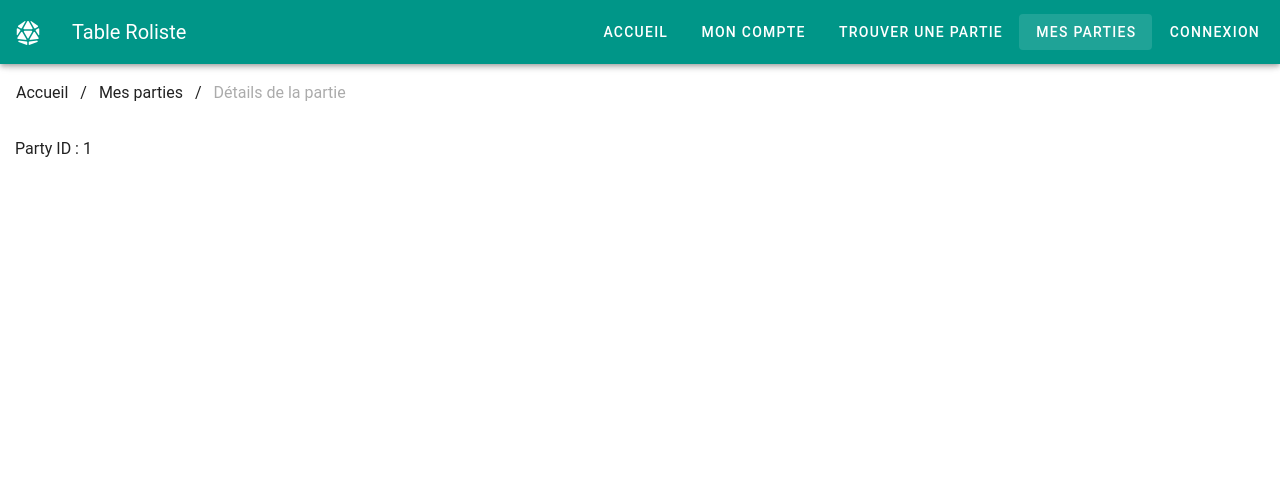
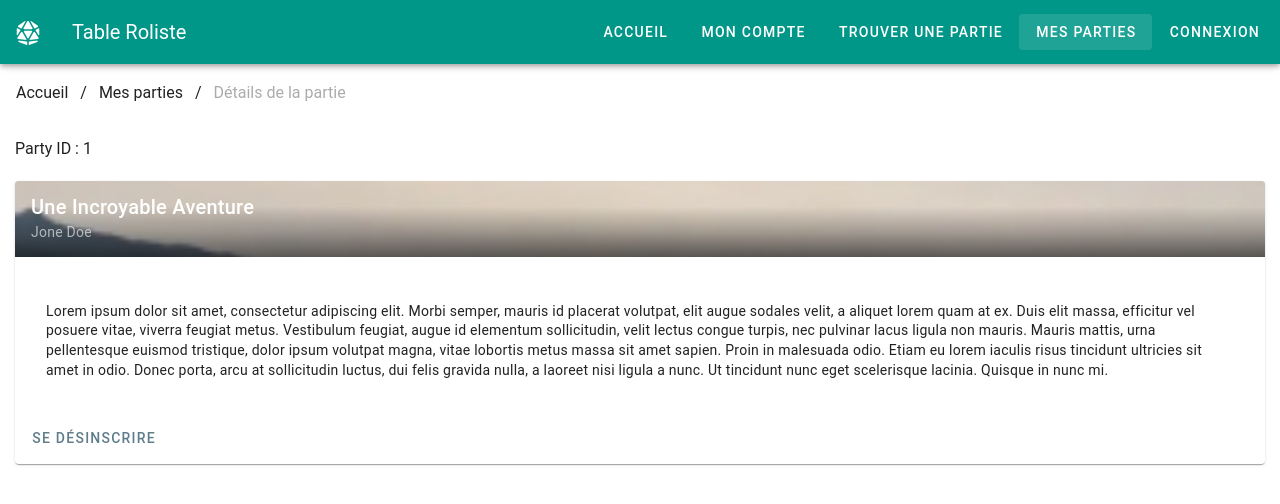
Before and after one commit to marylauref/table-roliste, a Vue app in the folder frontend/: page /MyParties/Party/1 in a window 1280 px wide. Shown: the top 504 px of the page. Built offline with nearby package versions, Linux system fonts and the light colour scheme.

Commit message:
- add party view

```diff
--- a/frontend/src/components/vueTemplate.vue
+++ b/frontend/src/components/vueTemplate.vue
@@ -21,9 +21,11 @@
 
 		methods: {},
 
+		beforeMount() {},
+
 		mounted() {},
 	}
 </script>
 
-<style scoped>
+<style lang="less" scoped>
 </style>
--- a/frontend/src/views/MyPartiesView.vue
+++ b/frontend/src/views/MyPartiesView.vue
@@ -7,7 +7,7 @@
 	>
 		<template v-slot:item.game="{ value }">
 			<div class="td-game">
-				{{ value.name }}
+				{{ value.title }}
 				<genericIcon v-if="!value.isPartyConfirmed"
 					icon="fa-solid fa-triangle-exclamation"
 					color="warning"
@@ -53,24 +53,6 @@ export default {
 	},
 
 	computed: {
-		// columns() {
-		// 	return [
-		// 		{
-		// 			title: "Horaires",
-		// 			key: "schedule",
-		// 			value: this.scheduleTemplate,
-		// 		},
-		// 		{
-		// 			title: "Jeux",
-		// 			key: "game",
-		// 			width: "100%",
-		// 		},
-		// 		{
-		// 			title: "N° table",
-		// 			key: "tableNumber",
-		// 		},
-		// 	];
-		// },
 	},
 
 	watch: {},
@@ -84,11 +66,11 @@ export default {
 					fakeData.push({
 						schedule: new Date(2024, 9, 15, parseInt(Math.random()*10) + 13, parseInt(Math.random()*60)).toISOString(),
 						game: {
-							name: "Partie " + i,
+							title: "Partie " + i,
 							isPartyConfirmed: Math.random() < 0.6,
 						},
 						tableNumber: parseInt(Math.random()*100),
-						id: i
+						id: i,
 					});
 				}
 				return fakeData;
@@ -114,7 +96,7 @@ export default {
 		},
 
 		goToPartyView(rowId) {
-			this.$router.push({ name: 'myPartiesParty', params: { id: rowId } })
+			this.$router.push({ name: 'myPartiesParty', params: { id: rowId } });
 		},
 	},
 
--- a/frontend/src/views/PartyView.vue
+++ b/frontend/src/views/PartyView.vue
@@ -1,5 +1,42 @@
 <template>
 	Party ID : {{ $route.params.id }}
+	<v-card
+		:title="party.title"
+		:subtitle="party.author"
+	>
+	<!--
+		:title="party.title"
+		:subtitle="party.author"
+	-->
+		<!-- <img src="../assets/backgroundSample.jpg"/> -->
+		<!-- <v-card-item :style="styleCardItem">
+			<v-card-title>{{ party.title }}</v-card-title>
+			<v-card-subtitle>{{ party.author }}</v-card-subtitle>
+		</v-card-item> -->
+
+		<v-card-text>
+			<section></section>
+			<section>{{ party.description }}</section>
+		</v-card-text>
+		<v-card-actions>
+			<v-btn v-if="party.isUserSubscribed && !party.isUserConfirmed"
+				color="warning"
+			>
+				Confirmer ma présence
+			</v-btn>
+
+			<v-btn v-if="party.isUserSubscribed"
+				color="secondary"
+			>
+				Se désinscrire
+			</v-btn>
+			<v-btn v-else
+				color="primary"
+			>
+				S'inscrire
+			</v-btn>
+		</v-card-actions>
+	</v-card>
 </template>
 
 <script>
@@ -13,18 +50,59 @@
 		emits: {},
 
 		data: () => {
-			return {};
+			return {
+				party: {},
+			};
 		},
 
-		computed: {},
+		computed: {
+			headerBackground() {
+				return `url("${ this.party.headerBackground }")`;
+			},
+		},
 
 		watch: {},
 
-		methods: {},
+		methods: {
+		async getParty() {
 
+			await fetch("/").then((response) => {
+				const fakeData = {
+						id: this.$route.params.id,
+						title: "Une Incroyable Aventure",
+						headerBackground: "/src/assets/backgroundSample.jpg",
+						author: "Jone Doe",
+						type: "Médiéval Fantastique",
+						gameSystem: "D&D",
+						schedule: "14h45",
+						duration: "30min",
+						tableNumber: 50,
+						description: "Lorem ipsum dolor sit amet, consectetur adipiscing elit. Morbi semper, mauris id placerat volutpat, elit augue sodales velit, a aliquet lorem quam at ex. Duis elit massa, efficitur vel posuere vitae, viverra feugiat metus. Vestibulum feugiat, augue id elementum sollicitudin, velit lectus congue turpis, nec pulvinar lacus ligula non mauris. Mauris mattis, urna pellentesque euismod tristique, dolor ipsum volutpat magna, vitae lobortis metus massa sit amet sapien. Proin in malesuada odio. Etiam eu lorem iaculis risus tincidunt ultricies sit amet in odio. Donec porta, arcu at sollicitudin luctus, dui felis gravida nulla, a laoreet nisi ligula a nunc. Ut tincidunt nunc eget scelerisque lacinia. Quisque in nunc mi. ",
+						isUserSubscribed: true,
+						isUserConfirmed: true,
+					};
+				return fakeData;
+				// return response.json();
+			}).then((response) => {
+				this.party = response;
+			});
+		},},
+
+		beforeMount() {
+			this.getParty(this.$route.params.id);
+		},
 		mounted() {},
 	}
 </script>
 
-<style scoped>
+<style lang="less" scoped>
+	.v-card{
+		&:deep(.v-card-item) {
+			background-image: linear-gradient(#00000000, #00000000, #0000003d, #0000008e), v-bind(headerBackground);
+			background-color: #cfb7a3;
+			background-size: cover;
+
+			color: white;
+		}
+	}
 </style>
```
Also changed, not shown: frontend/src/assets/backgroundSample.jpg (added).
